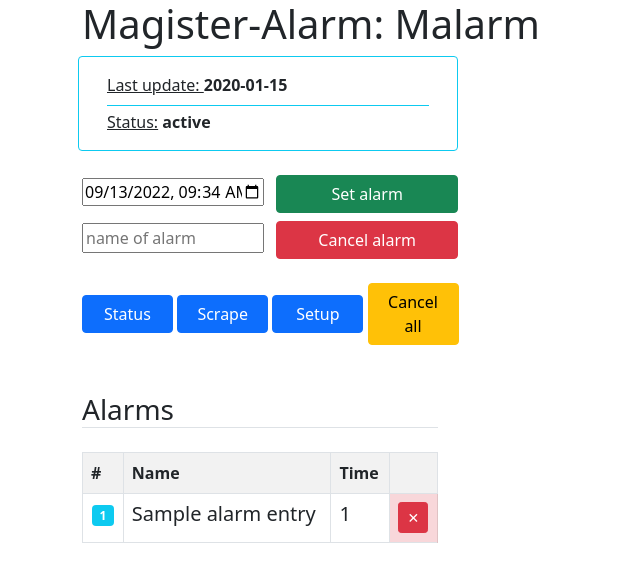
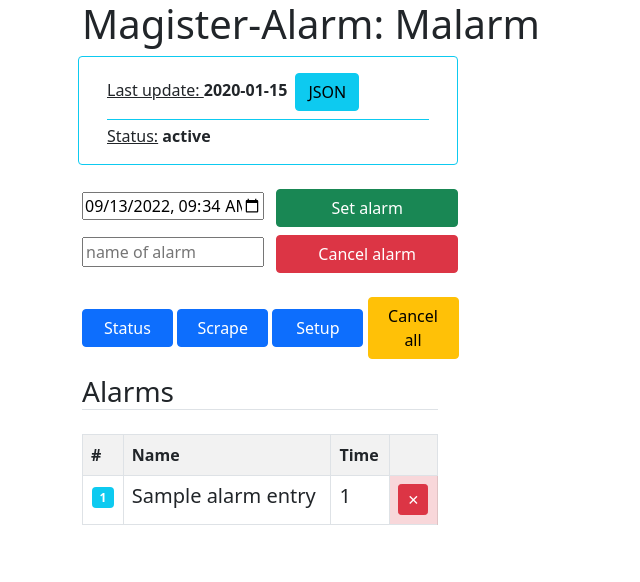
Before and after one commit to quintwinthagen/magister-alarm-clock, a Flask app: template templates/index.html in a window 1280 px wide. Shown: the top 582 px of the page, without its empty margins (0-640 px from the left). Run offline with Flask 2, Linux system fonts and the light colour scheme; the template is opened without the code that fills it: most values are stand-ins (such as "Sample title", 1, 10 or a date in 2020); parts of the project's set-up code (start-up, migrations or seed data) failed here and were passed over.

Commit message:
added json serve

```diff
--- a/src/app.py
+++ b/src/app.py
@@ -10,7 +10,7 @@ from malarm import Malarm
 from alarm_dispatcher import AlarmDispatcher
 from json_helper import JsonHelper
 
-app = Flask(__name__, template_folder="../templates")
+app = Flask(__name__, template_folder="../templates", static_folder="../static")
 app.secret_key = "".join([random.choice(string.ascii_letters + string.digits) for _ in range(20)])
 json_helper = JsonHelper()
 
@@ -88,6 +88,11 @@ def setup_alarms():
     return redirect(url_for("index"))
 
 
+@app.route("/out_json", methods=["GET"])
+def out_json():
+    return {"out_json" : json_helper.get_out()}
+
+
 if __name__ == "__main__":
     global m
     m = Malarm((1800, 2400, 1200), "../audio-files/alarm_sound.mp3", 10)
--- a/templates/index.html
+++ b/templates/index.html
@@ -7,9 +7,8 @@
 
 		<!-- Bootstrap CSS -->
 		<link href="https://cdn.jsdelivr.net/npm/bootstrap@5.0.2/dist/css/bootstrap.min.css" rel="stylesheet" integrity="sha384-EVSTQN3/azprG1Anm3QDgpJLIm9Nao0Yz1ztcQTwFspd3yD65VohhpuuCOmLASjC" crossorigin="anonymous">
-		<link rel="shortcut icon" href="{{ url_for('static', filename='alarm-fill.svg')}}">
+		<link rel="shortcut icon" type=image/svg+xml" href="{{ url_for('static', filename='alarm-fill.svg') }}">
 		<link rel=apple_touch_icon" href="{{ url_for('static', filename='alarm-fill.svg') }}">
-
 		<title>Malarm</title>
 	</head>
 	<body>
@@ -21,6 +20,7 @@
 					<div class="card-body">
 						<ins>Last update: </ins>
 						<strong> {{ last_update }} </strong>
+						<a href="/out_json" class="ms-1 btn btn-info" role="button">JSON</a>
 						<br/>
 						<div class="border-bottom border-info mt-2 mb-1"></div>
 						<ins>Status:</ins>
@@ -57,7 +57,7 @@
 					</form>
 				</div>
 
-				<div class="row mt-4 mb-5">
+				<div class="row mt-4 mb-3">
 					<form action="/status" method="post">
 						<button class="col-1 btn btn-primary" formaction="/status">Status</button>
 						<button class="col-1 btn btn-primary" formaction="/magister_scrape">Scrape</button>
@@ -65,7 +65,6 @@
 						<button class="col-1 btn btn-warning" formaction="/cancel_all">Cancel all</button>
 					</form>
 				</div>
-
 				<div class="col-4">
 					{% if current_alarms %}
 					<h3 class="border-bottom mb-4">Alarms</h3>
```
